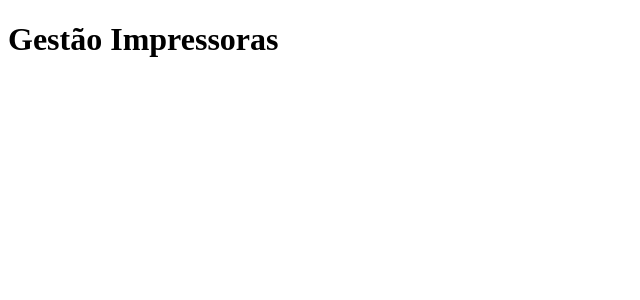
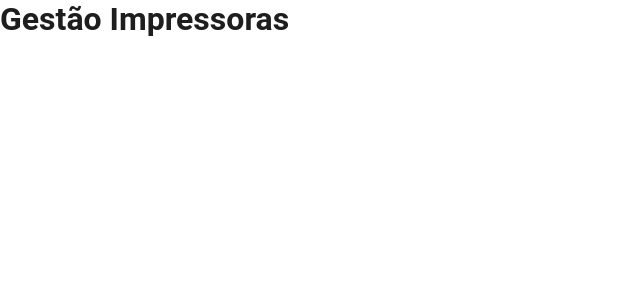
Before and after one commit to rotrenanoliveira/gestao-impressoras, a React (Vite) app: page / in a window 1280 px wide. Shown: the top 300 px of the page, without its empty margins (0-640 px from the left). Built offline with nearby package versions, Linux system fonts and the light colour scheme.

Commit message:
inserindo estilização base

```diff
--- a/src/App.tsx
+++ b/src/App.tsx
@@ -1,3 +1,14 @@
+import { ThemeProvider } from "styled-components";
+
+import { GlobalStyle } from "./styles/global";
+import { defaultTheme } from "./styles/themes/default";
+
 export function App() {
-  return <h1>Gestão Impressoras</h1>;
+  return (
+    <ThemeProvider theme={defaultTheme}>
+      <GlobalStyle />
+
+      <h1>Gestão Impressoras</h1>
+    </ThemeProvider>
+  );
 }
--- /dev/null
+++ b/src/styles/global.ts
@@ -0,0 +1,25 @@
+import { createGlobalStyle } from "styled-components";
+
+export const GlobalStyle = createGlobalStyle`
+  * {
+    margin: 0;
+    padding: 0;
+    box-sizing: border-box;
+
+    -moz-osx-font-smoothing: grayscale;
+    -webkit-font-smoothing: antialiased;
+  }
+
+  :focus {
+    outline: 0;
+  }
+
+  body {
+    color: ${(props) => props.theme["gray-900"]};
+    background-color: ${(props) => props.theme.white};
+  }
+
+  html {
+    font: 400 1rem 'Roboto', sans-serif;
+  }
+`;
--- /dev/null
+++ b/src/styles/themes/default.ts
@@ -0,0 +1,17 @@
+export const defaultTheme = {
+  white: "#fff",
+
+  "blue-100": "#F9FAFF",
+  "blue-500": "#CED5FD",
+  "blue-700": "#3C56F5",
+
+  "gray-800": "#202024",
+  "gray-900": "#1E1E1E",
+
+  "green-300": "#00B37E",
+  "green-500": "#00875F",
+
+  "red-300": "#F75A68",
+  "red-500": "#AB222E",
+  "red-700": "#7A1921",
+} as const;
```
Also changed, not shown: src/@types/styles.d.ts (added, +8 -0 lines).
